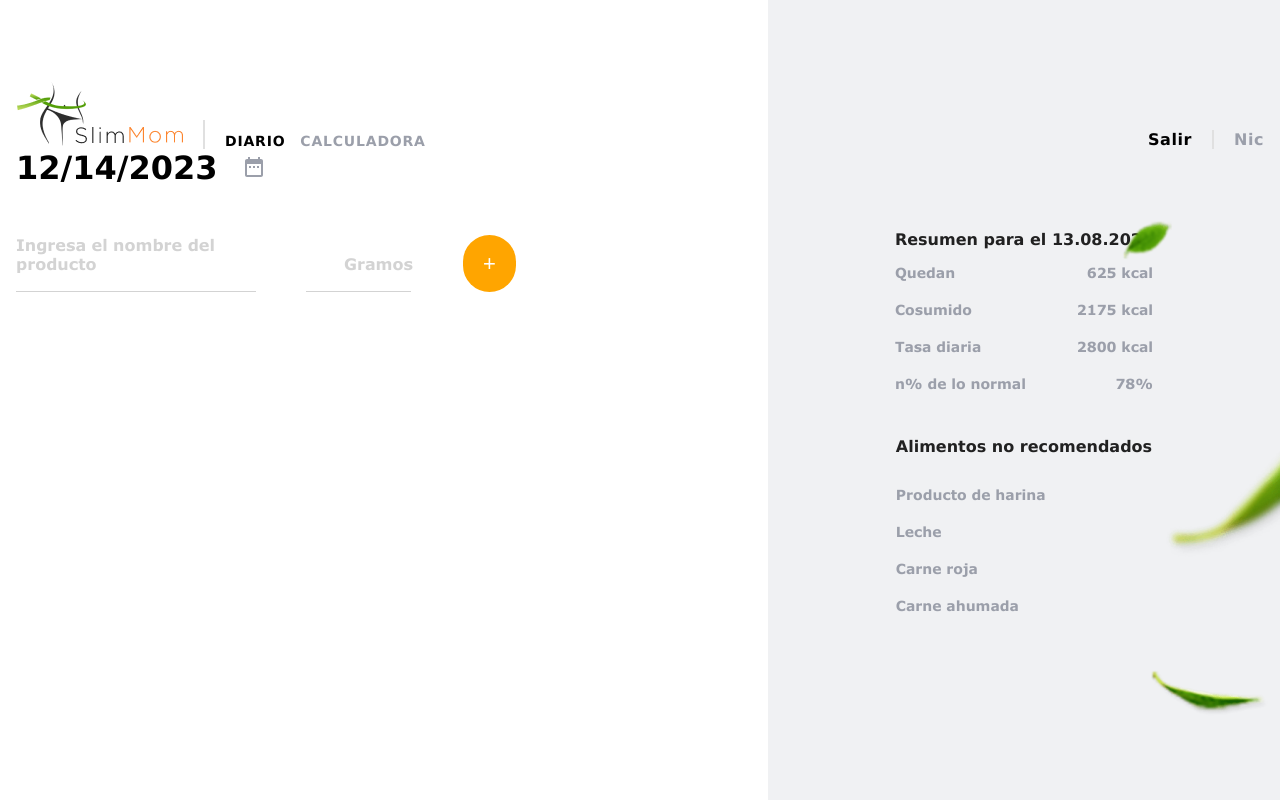
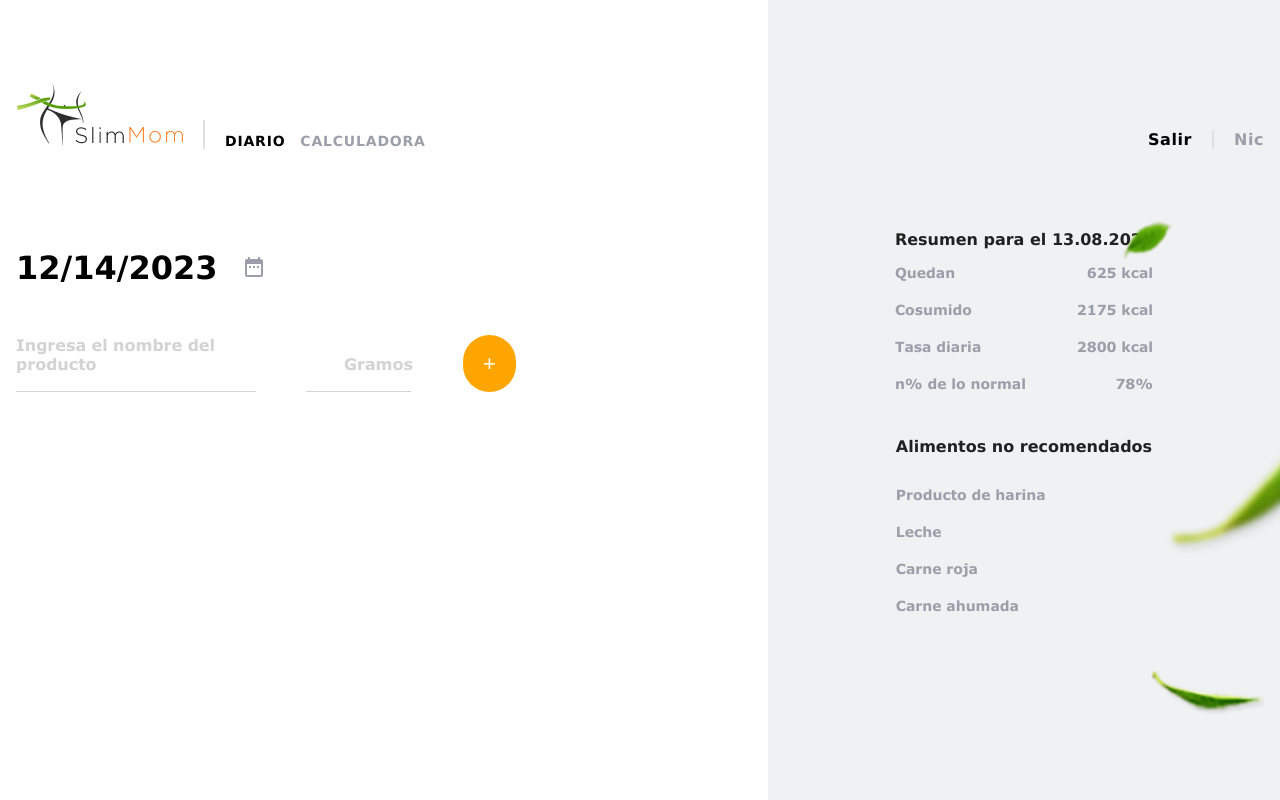
Before and after one commit to Pugli87/project-last_chance, a React (Create React App) app: page /diary in a window 1280 px wide. Built offline with nearby package versions, Linux system fonts and the light colour scheme; sample sign-in values are in the browser's storage.

Commit message:
margen top a calendario

```diff
--- a/src/components/pages/Diary/Diary.jsx
+++ b/src/components/pages/Diary/Diary.jsx
@@ -21,6 +21,7 @@ Modal.setAppElement('#root');
 const Diary = () => {
   const [date, setDate] = useState(new Date());
   const [showCalendar, setShowCalendar] = useState(false);
+
   const handleDateChange = selectedDate => {
     setDate(selectedDate);
     setShowCalendar(false);
@@ -29,6 +30,7 @@ const Diary = () => {
   const handleCalendarClick = event => {
     event.stopPropagation();
   };
+
   const [modalIsOpen, setModalIsOpen] = useState(false);
   const customStyles = {
     content: {
@@ -43,6 +45,7 @@ const Diary = () => {
       padding: '20px',
     },
   };
+
   const [windowWidth, setWindowWidth] = useState(window.innerWidth);
 
   useEffect(() => {
--- a/src/components/pages/Diary/DiaryStyled.js
+++ b/src/components/pages/Diary/DiaryStyled.js
@@ -1,7 +1,7 @@
 import styled from 'styled-components';
 
 export const Container = styled.div`
-  /*  margin-top: 100px; */
+  margin-top: 100px;
   margin-bottom: 200px;
 `;
 export const Wrapper = styled.div`
```
